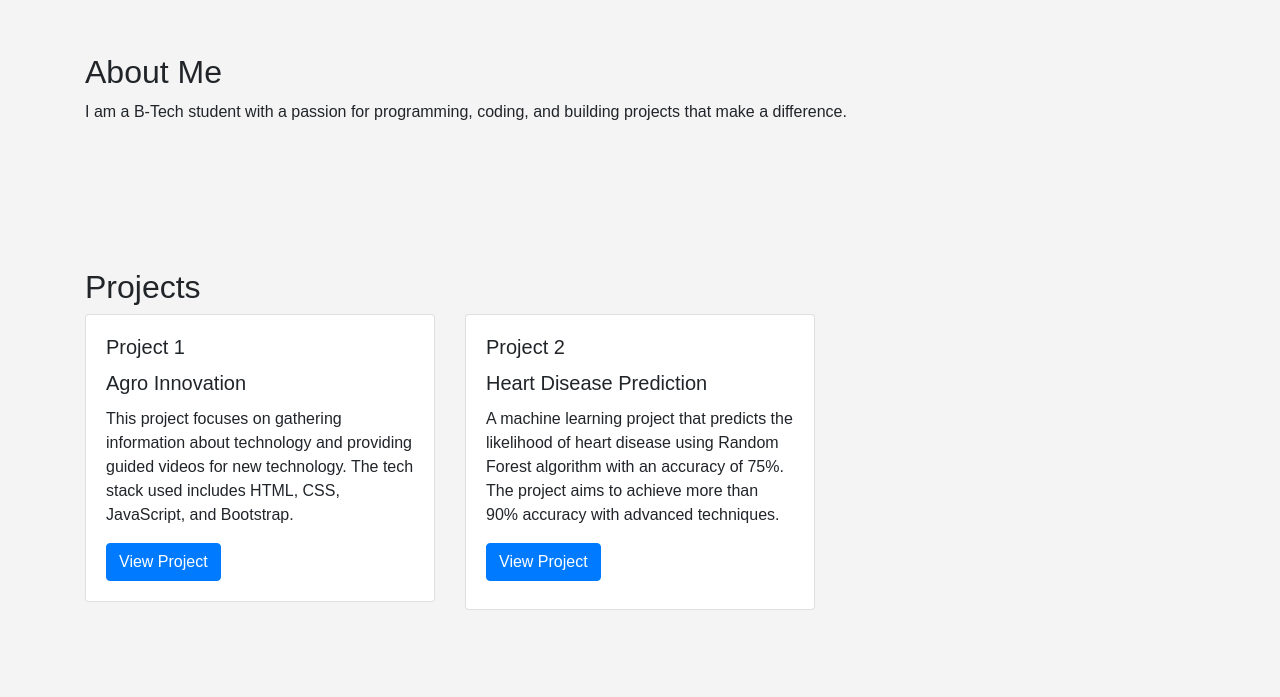
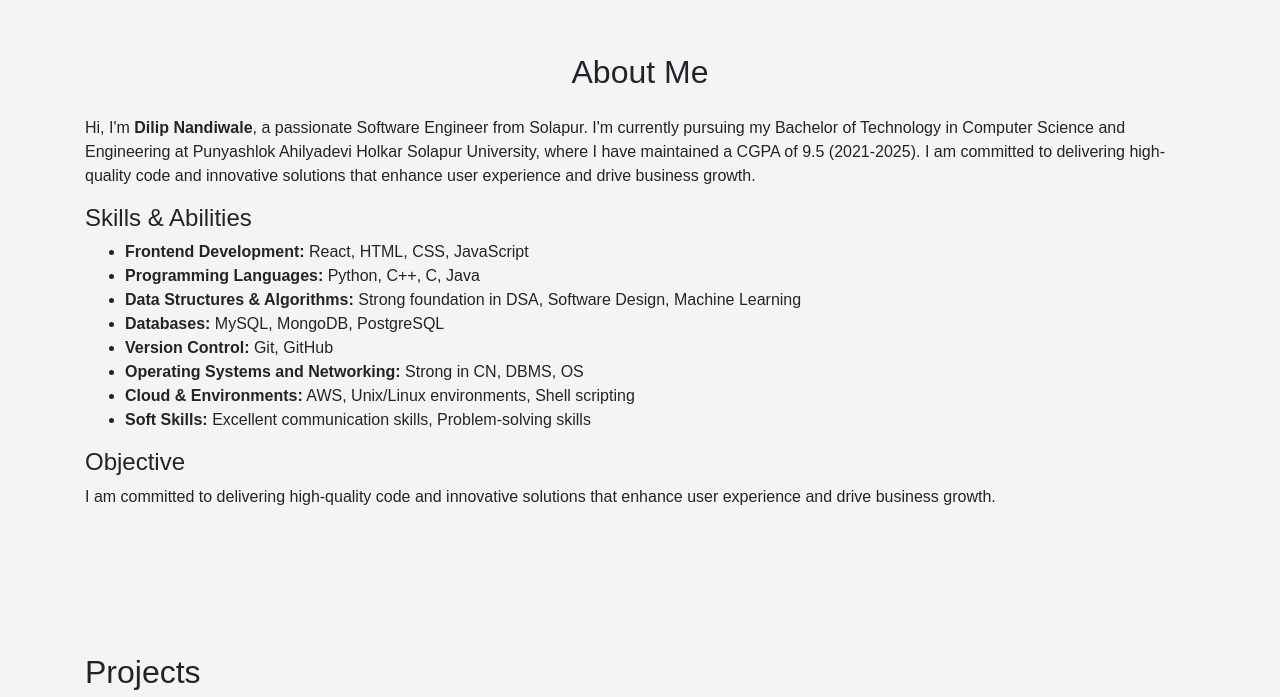
Before and after one commit to Dilip965/Personal-Website, a plain HTML site: page index.html in a window 1280 px wide. Shown: the part 500-1197 px from the top of the page. Drawn offline with nearby package versions, Linux system fonts and the light colour scheme.

Commit message:
This is 3nd for resume

```diff
--- a/index.html
+++ b/index.html
@@ -41,10 +41,31 @@
     </section>
 
     <!-- About Section -->
-    <section id="about" class="container mt-5">
-        <h2>About Me</h2>
-        <p>I am a B-Tech student with a passion for programming, coding, and building projects that make a difference.</p>
-    </section>
+<!-- About Me Section -->
+<section id="about" class="container mt-5">
+    <h2 class="text-center mb-4">About Me</h2>
+    <div class="row">
+        <div class="col-md-12">
+            <p>Hi, I'm <strong>Dilip Nandiwale</strong>, a passionate Software Engineer from Solapur. I'm currently pursuing my Bachelor of Technology in Computer Science and Engineering at Punyashlok Ahilyadevi Holkar Solapur University, where I have maintained a CGPA of 9.5 (2021-2025). I am committed to delivering high-quality code and innovative solutions that enhance user experience and drive business growth.</p>
+
+            <h4>Skills & Abilities</h4>
+            <ul>
+                <li><strong>Frontend Development:</strong> React, HTML, CSS, JavaScript</li>
+                <li><strong>Programming Languages:</strong> Python, C++, C, Java</li>
+                <li><strong>Data Structures & Algorithms:</strong> Strong foundation in DSA, Software Design, Machine Learning</li>
+                <li><strong>Databases:</strong> MySQL, MongoDB, PostgreSQL</li>
+                <li><strong>Version Control:</strong> Git, GitHub</li>
+                <li><strong>Operating Systems and Networking:</strong> Strong in CN, DBMS, OS</li>
+                <li><strong>Cloud & Environments:</strong> AWS, Unix/Linux environments, Shell scripting</li>
+                <li><strong>Soft Skills:</strong> Excellent communication skills, Problem-solving skills</li>
+            </ul>
+
+            <h4>Objective</h4>
+            <p>I am committed to delivering high-quality code and innovative solutions that enhance user experience and drive business growth.</p>
+        </div>
+    </div>
+</section>
+
 
     <!-- Projects Section -->
     <section id="projects" class="container mt-5">
```
